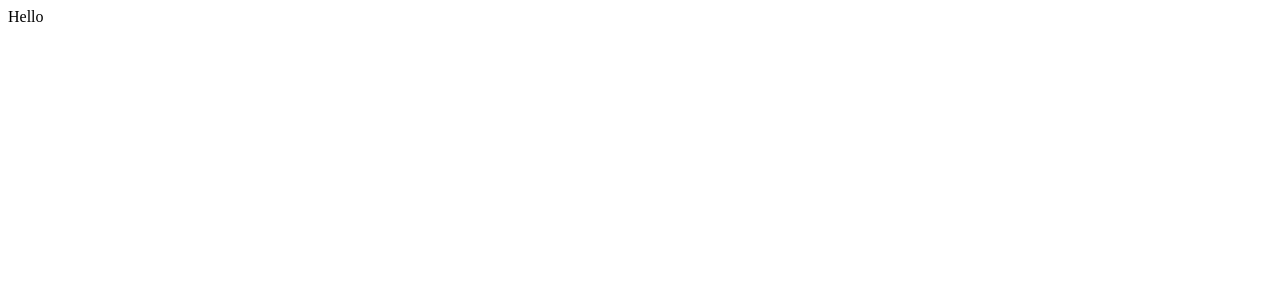
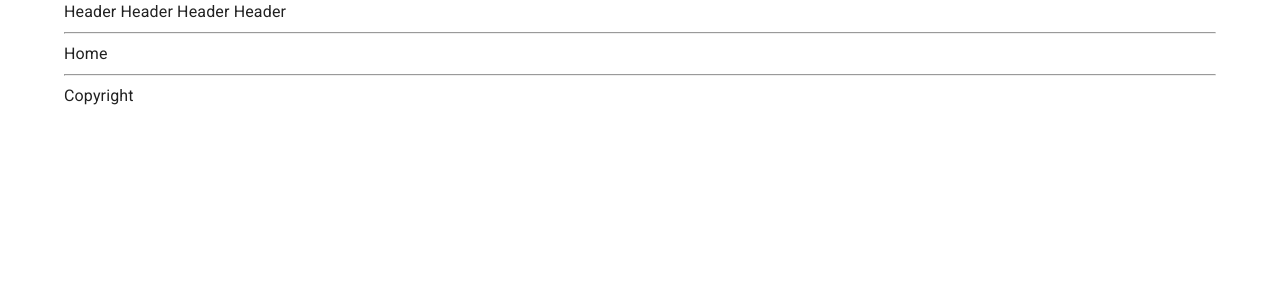
Before and after one commit to Dkolomy/firebase-mui-xnbeats, a React (Create React App) app: page / in a window 1280 px wide. Shown: the top 300 px of the page. Built offline with nearby package versions, Linux system fonts and the light colour scheme.

Commit message:
Add routes

```diff
--- a/src/App.js
+++ /dev/null
@@ -1,11 +0,0 @@
-import React from 'react';
-
-const App = () => {
-    return (
-      <>
-          Hello
-      </>
-    )
-}
-
-export default App;
--- /dev/null
+++ b/src/App.jsx
@@ -0,0 +1,36 @@
+import { Navigate, Route, Routes } from "react-router-dom";
+import { Container } from "@mui/material";
+
+const App = () => {
+  return (
+    <Container maxWidth="lg">
+      <Header />
+      <hr/>
+      <Routes>
+        <Route exact path="/" element={<Home />} />
+        <Route exact path="/home" element={<Home />} />
+        <Route path="/dashboard" element={<Dashboard />} />
+        <Route path="*" element={<Navigate to="/" replace />} />
+      </Routes>
+      <hr/>
+      <Copyright />
+    </Container>
+  );
+};
+
+const Header = () => {
+  return <span>Header Header Header Header</span>;
+};
+
+const Home = () => {
+  return <span>Home</span>;
+};
+
+const Dashboard = () => {
+  return <span>Dashboard</span>;
+};
+
+const Copyright = () => {
+  return <span>Copyright</span>;
+};
+export default App;
--- a/src/index.js
+++ b/src/index.js
@@ -1,10 +1,19 @@
-import React from 'react';
-import ReactDOM from 'react-dom';
-import App from './App';
+import React from "react";
+import ReactDOM from "react-dom/client";
+import { BrowserRouter } from "react-router-dom";
+import CssBaseline from "@mui/material/CssBaseline";
+import { ThemeProvider } from "@mui/material/styles";
+import theme from "./theme";
+import App from "./App";
 
-ReactDOM.render(
+ReactDOM.createRoot(document.getElementById("root")).render(
   <React.StrictMode>
-    <App />
-  </React.StrictMode>,
-  document.getElementById('root')
+    <BrowserRouter>
+      <ThemeProvider theme={theme}>
+        {/* CssBaseline kickstart an elegant, consistent, and simple baseline to build upon. */}
+        <CssBaseline />
+        <App />
+      </ThemeProvider>
+    </BrowserRouter>
+  </React.StrictMode>
 );
--- /dev/null
+++ b/src/theme.js
@@ -0,0 +1,19 @@
+import { createTheme } from "@mui/material/styles";
+import { red } from "@mui/material/colors";
+
+// Create a theme instance.
+const theme = createTheme({
+  palette: {
+    primary: {
+      main: "#556cd6",
+    },
+    secondary: {
+      main: "#19857b",
+    },
+    error: {
+      main: red.A400,
+    },
+  },
+});
+
+export default theme;
```
